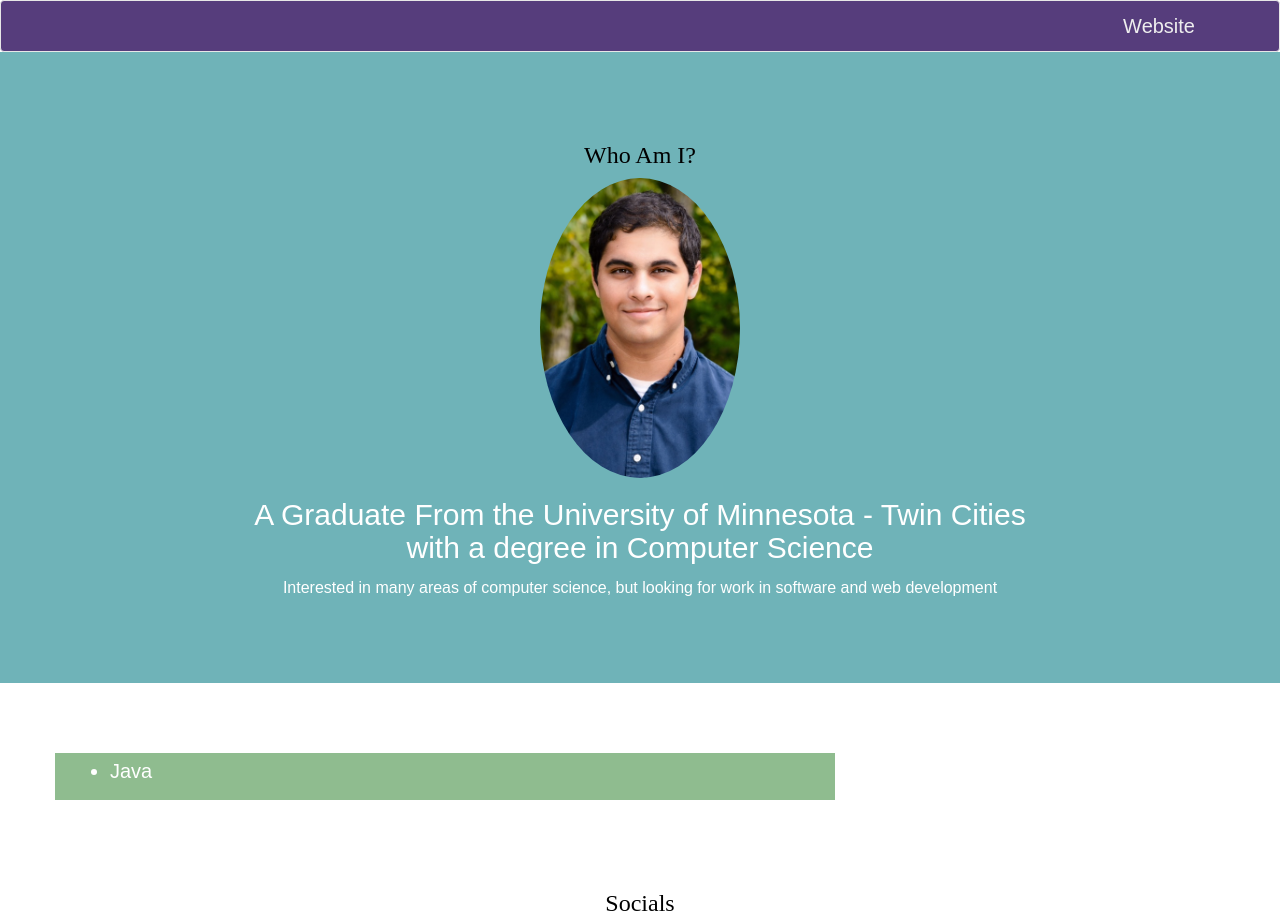
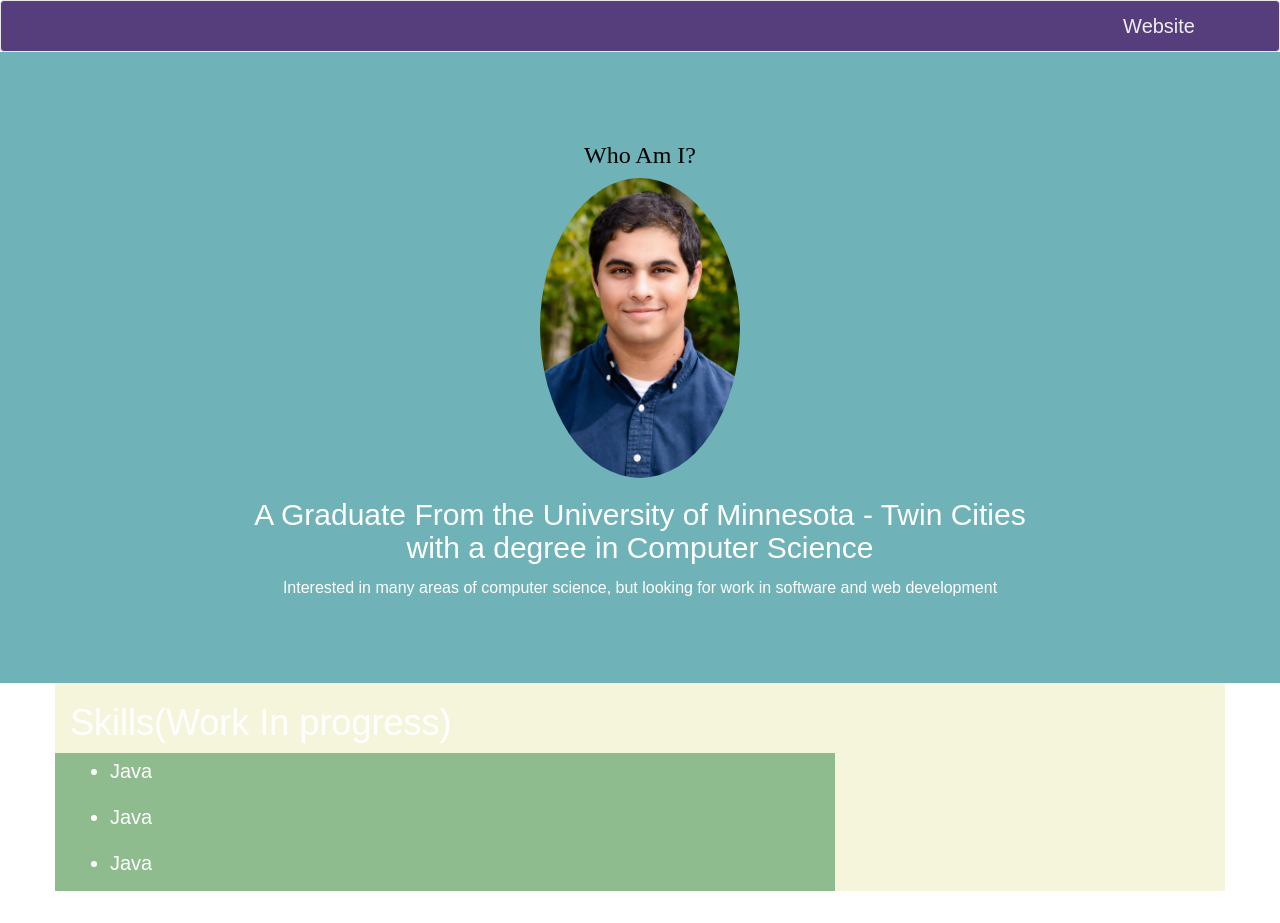
Before and after one commit to Amogh-bhagw/Amogh-Bhagwat-Website, a website: page public/welcome.html in a window 1280 px wide. Shown: the top 923 px of the page. Drawn offline with nearby package versions, Linux system fonts and the light colour scheme.

Commit message:
New addition to welcome

```diff
--- a/public/welcome.html
+++ b/public/welcome.html
@@ -88,8 +88,8 @@
     <p>Interested in many areas of computer science, but looking for work in software and web development</p>
   </div>
 
-  <div class="container">
-    <h1>Skills</h1>
+  <div class="container" style="background-color: beige;">
+    <h1>Skills(Work In progress)</h1>
     <div class="row">
       <div class="col-sm-3 col-md-6 col-lg-8" style="background-color:darkseagreen">
         <ul>
@@ -97,7 +97,14 @@
         </ul>
       </div>
       <div class="col-sm-3 col-md-6 col-lg-8" style="background-color:darkseagreen">
-
+        <ul>
+          <li>Java</li>
+        </ul>
+      </div>
+      <div class="col-sm-3 col-md-6 col-lg-8" style="background-color:darkseagreen">
+        <ul>
+          <li>Java</li>
+        </ul>
       </div>
 
     </div>
```
Lines whose indentation alone changed are shown as unchanged.
